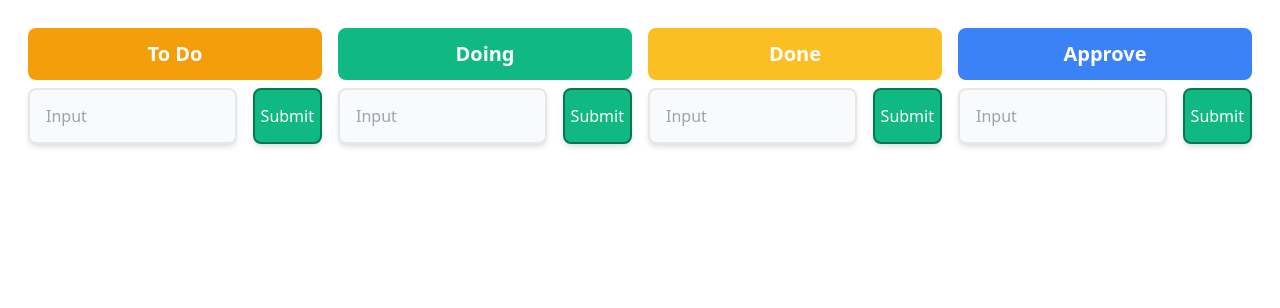
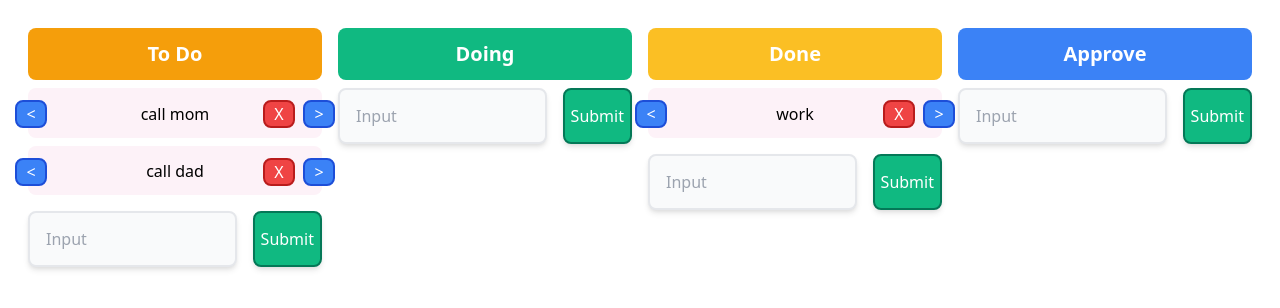
Before and after one commit to pluemthnn/morph-Interns, a React (Create React App) app: page / in a window 1280 px wide. Shown: the top 308 px of the page. Built offline with nearby package versions, Linux system fonts and the light colour scheme.

Commit message:
use context version
only can show the context data

```diff
--- a/src/App.js
+++ b/src/App.js
@@ -1,14 +1,65 @@
+import React, { createContext, useState } from 'react';
 import Header from "./components/Header.js";
 
+const TasksContext = React.createContext();
+const FunctionContext = React.createContext();
+
 function App() {
+
+  const taskData = {
+    'todo': [{id: 23, text: 'call mom'}, {id: 42, text: 'call dad'}],
+    'doing': [],
+    'done':[{id: 33, text: 'work'}],
+    'approve': []
+  }
+  const [tasks, setTasks] = useState(taskData);
+
+  const updateTask = (tasks, boardId, shouldDelete, id) => {
+    let newTasks = [...tasks];
+    // switch (Object.values(boardId)[0]) {
+    //   case '0':
+    //     console.log(taskData.todo);
+    //     break;
+    //   case '1':
+    //     console.log(taskData.doing);
+    //     break;
+    //   case '2':
+    //     console.log(taskData.done);
+    //     break;
+    //   case '3':
+    //     console.log(taskData.approve);
+    //     break;
+    // }
+    if (shouldDelete){
+      console.log('inShouldDelete');
+      console.log(tasks.filter((task) => task.id !== id));
+      newTasks = tasks.filter((task) => task.id !== id);
+      setTasks(newTasks); // update all tasks (!not update)
+      return;
+    }
+    setTasks(newTasks)
+  }
+
   return (
     <div className="grid grid-cols-4 gap-4 p-7">
-        <Header className="rounded-lg	flex bg-yellow-500" name="To Do"/>
-        <Header className="rounded-lg	flex bg-green-500" name="Doing"/>
-        <Header className="rounded-lg	flex bg-yellow-400" name="Done"/>
-        <Header className="rounded-lg	flex bg-blue-500" name="Approve"/>
+      <FunctionContext.Provider value={updateTask}>
+        <TasksContext.Provider value={tasks.todo}>
+          <Header className="rounded-lg	flex bg-yellow-500" name="To Do" boardId="0"/>
+        </TasksContext.Provider>
+        <TasksContext.Provider value={tasks.doing}>
+          <Header className="rounded-lg	flex bg-green-500" name="Doing" boardId="1"/>
+        </TasksContext.Provider>
+        <TasksContext.Provider value={tasks.done}>
+          <Header className="rounded-lg	flex bg-yellow-400" name="Done" boardId="2"/>
+        </TasksContext.Provider>
+        <TasksContext.Provider value={tasks.approve}>
+          <Header className="rounded-lg	flex bg-blue-500" name="Approve"boardId="3"/>
+        </TasksContext.Provider>
+      </FunctionContext.Provider>
     </div>
   );
 }
 
+export { TasksContext };
+export { FunctionContext };
 export default App;
--- a/src/components/Header.js
+++ b/src/components/Header.js
@@ -2,7 +2,7 @@ import React from "react";
 import Input from "./Input.js";
 
 export default function Header(props){
-    const {className, name} = props
+    const {className, name, boardId} = props
     return(
     <div>
         <div className={className}>
@@ -17,7 +17,7 @@ export default function Header(props){
         <div className="max-h-7xl my-auto">
             <div className="flex items-center justify-between flex-wrap">
                 <div className="md:w-full">
-                    <Input status={name}/>
+                    <Input boardId={boardId}/>
                 </div>
             </div>
         </div>
--- a/src/components/Input.js
+++ b/src/components/Input.js
@@ -1,31 +1,40 @@
-import React, { useState } from "react";
+import React, { useContext, useState } from "react";
+import { TasksContext, FunctionContext } from "../App";
 import Button from "./Button";
 import Text from "./Text";
 
-export default function Input(){
-    const [tasks, setTasks] = useState([]) // [{ id, text }]
+export default function Input(prop){
+    const boardId = prop;
+    const tasks = useContext(TasksContext);
+    const updateTask = useContext(FunctionContext);
     const [text, setText] = useState('') // state
 
-    const addTask = (task) => {
+    const addTask = text => {
         const id = Math.floor(Math.random() * 100) + 1
-        const newTask = {id, ...task}
-        setTasks([...tasks, newTask])
+        const newTask = [...tasks, {id, text}]
+        const _delete = false;
+        updateTask(newTask, boardId, _delete)
     }
 
     const onSubmit = (e) => {
         e.preventDefault()
+        if (!text) return;
+
         addTask({ text })
         setText('')
         console.log("Save")
     }
 
     const deleteTask = (id) => {
-        setTasks(tasks.filter((task) => task.id !== id))
+        // setTasks(tasks.filter((task) => task.id !== id))
+        const newTask = [...tasks];
+        const _delete = true;
+        updateTask(newTask, boardId, _delete, id)
     }
 
     return(
         <>
-            {tasks.map((task) => <Text key={task.id} id={task.id} text={task.text} onDelete={deleteTask}/>)}
+            {(tasks).map((task) => <Text key={task.id} id={task.id} text={task.text} onDelete={deleteTask}/>)}
             <form onSubmit={onSubmit} className="flex space-x-4 space-y-2">
                 <div className="grid-flow-row inline-block w-5/6 pt-2">
                     <input
```
